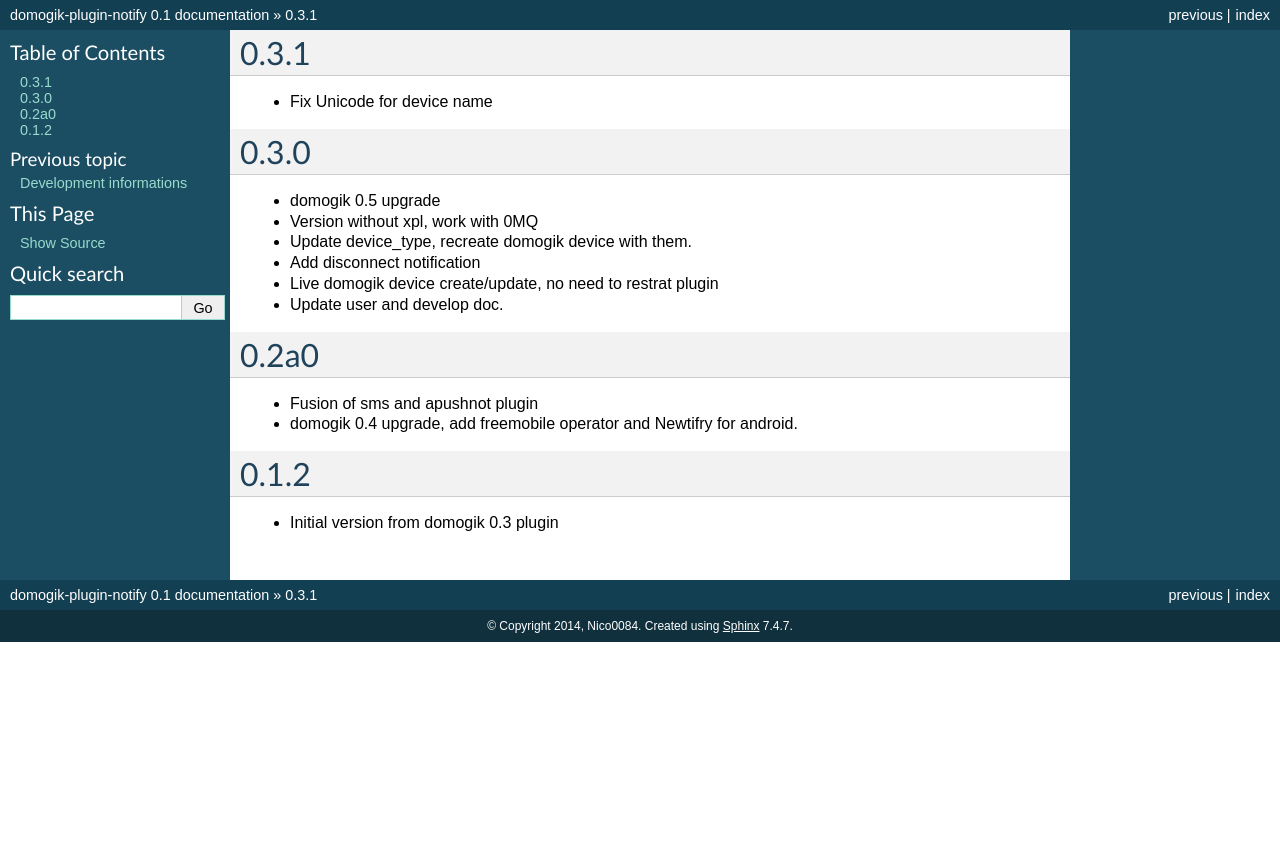
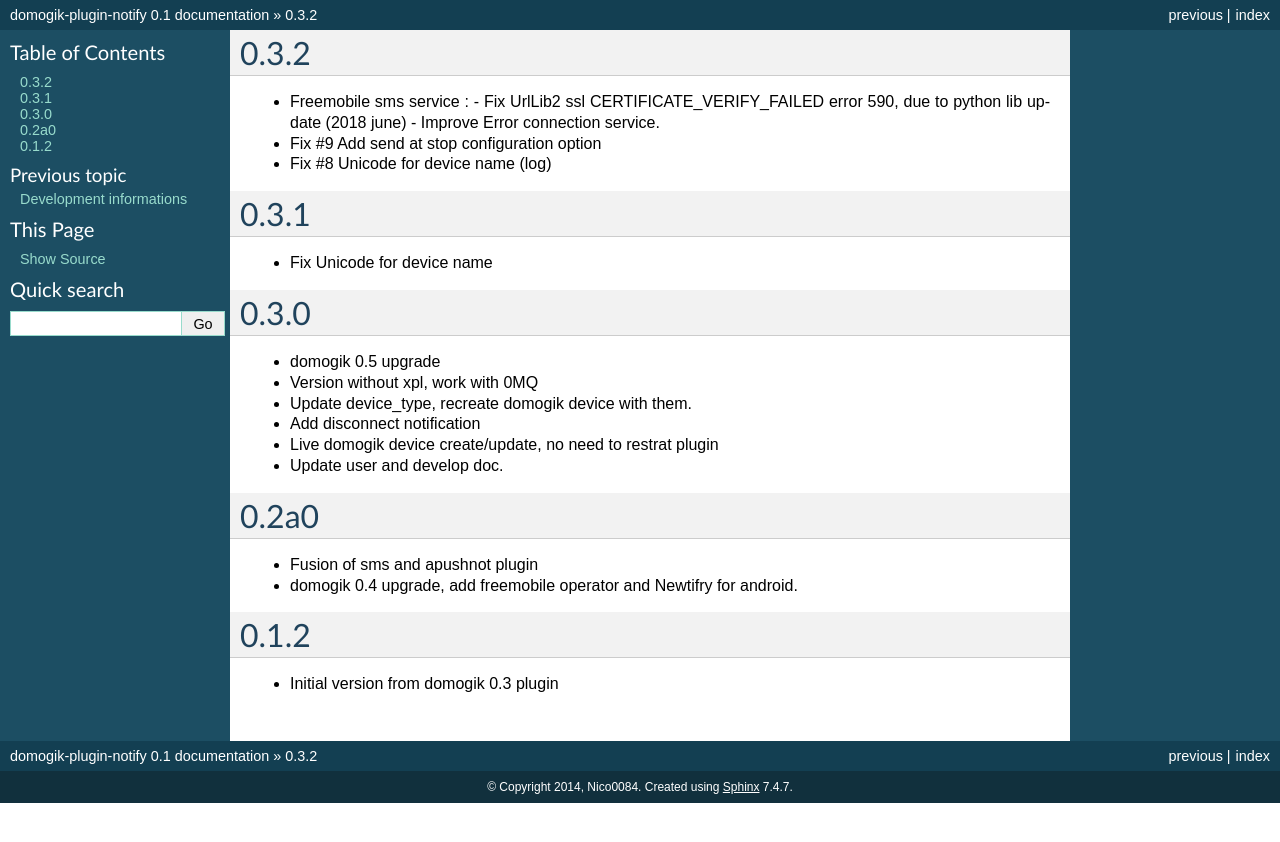
Before and after one commit to Nico0084/domogik-plugin-notify, a Sphinx documentation site: the page built from docs/changelog.txt, in a window 1280 px wide. Shown: the top 842 px of the page. Built offline with Sphinx 7.4.7, drawn with Linux system fonts in a browser that asks for light colours.

Commit message:
Update changelog rev. 0.3.2

```diff
--- a/docs/changelog.txt
+++ b/docs/changelog.txt
@@ -1,6 +1,14 @@
 =========
 Changelog
 
+0.3.2
+=====
+
+* Freemobile sms service :
+  - Fix UrlLib2 ssl CERTIFICATE_VERIFY_FAILED error 590, due to python lib update (2018 june)
+  - Improve Error connection service.
+* Fix #9 Add send at stop configuration option
+* Fix #8 Unicode for device name (log)
 
 0.3.1
 =====
```
